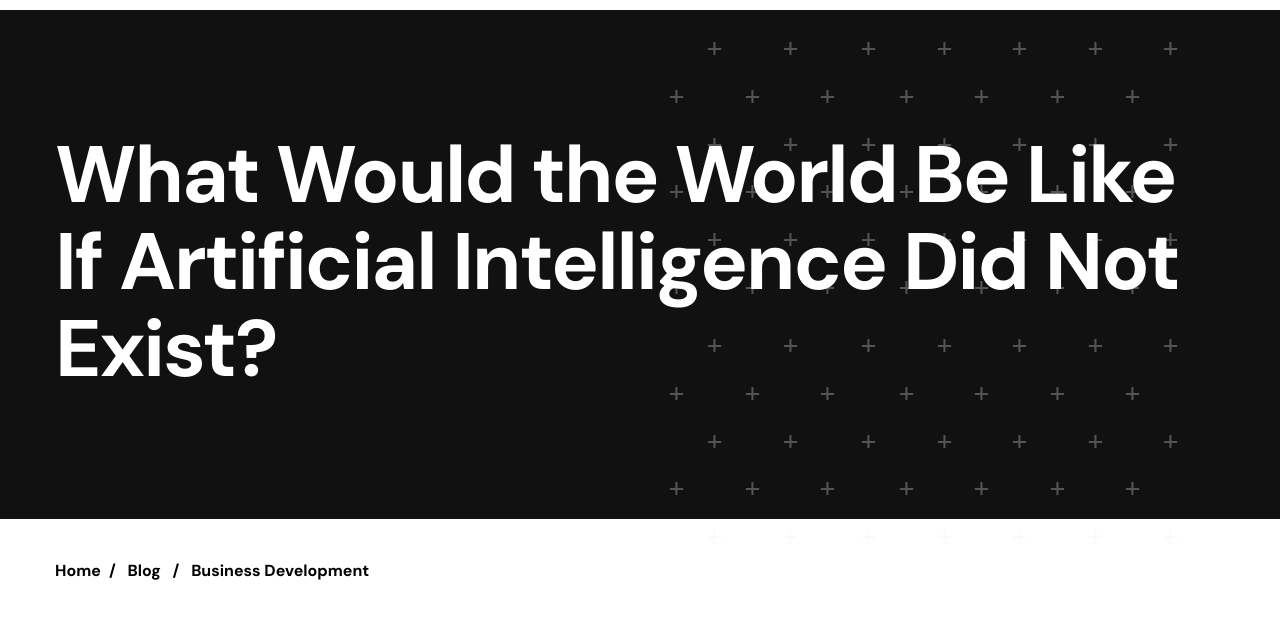
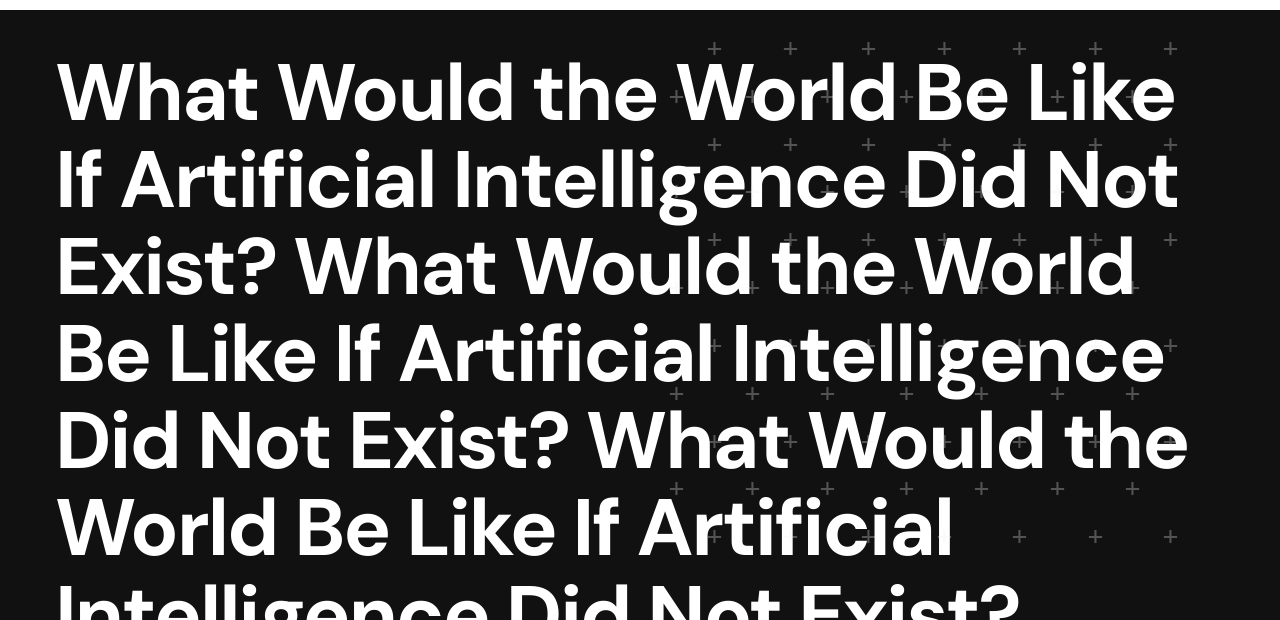
Before and after one commit to Sandeepsuthar12437/aranv, a website: page dist/world-if-artificial-intelligence-not-exist.html in a window 1280 px wide. Shown: the part 128-748 px from the top of the page. Drawn offline with nearby package versions, Linux system fonts and the light colour scheme.

Commit message:
change in the world if articial

```diff
--- a/dist/world-if-artificial-intelligence-not-exist.html
+++ b/dist/world-if-artificial-intelligence-not-exist.html
@@ -287,7 +287,16 @@
             class="text-2xl sm:text-3xl md:text-5xl lg:text-[80px] text-white font-bold mb-3 md:mb-8 lg:mb-11 lg:leading-[87px] -tracking-[2px]"
           >
             What Would the World Be Like If Artificial Intelligence Did Not
-            Exist?
+            Exist? What Would the World Be Like If Artificial Intelligence Did
+            Not Exist? What Would the World Be Like If Artificial Intelligence
+            Did Not Exist? What Would the World Be Like If Artificial
+            Intelligence Did Not Exist? What Would the World Be Like If
+            Artificial Intelligence Did Not Exist? What Would the World Be Like
+            If Artificial Intelligence Did Not Exist? What Would the World Be
+            Like If Artificial Intelligence Did Not Exist? What Would the World
+            Be Like If Artificial Intelligence Did Not Exist? What Would the
+            World Be Like If Artificial Intelligence Did Not Exist? What Would
+            the World Be Like If Artificial Intelligence Did Not Exist?
           </h1>
         </div>
       </div>
```
